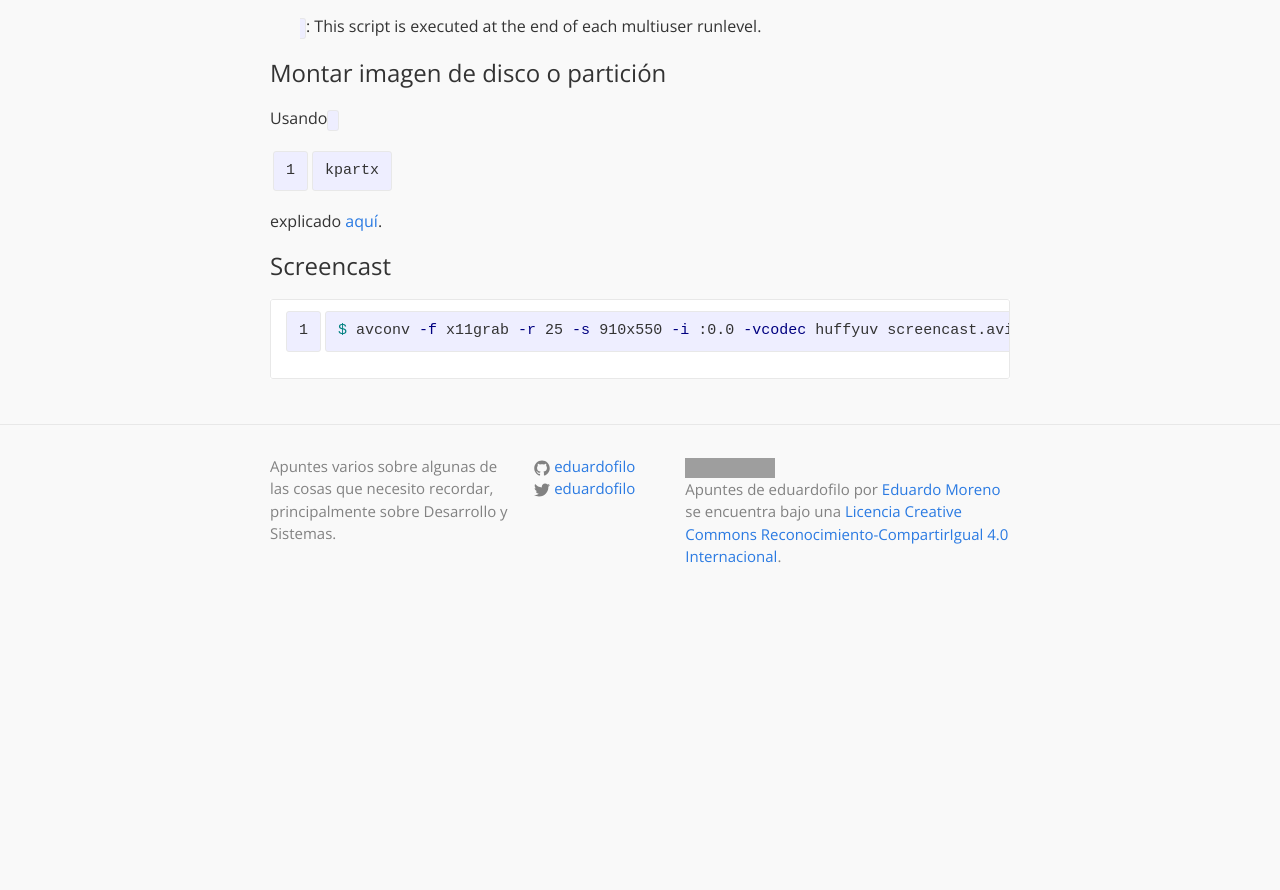
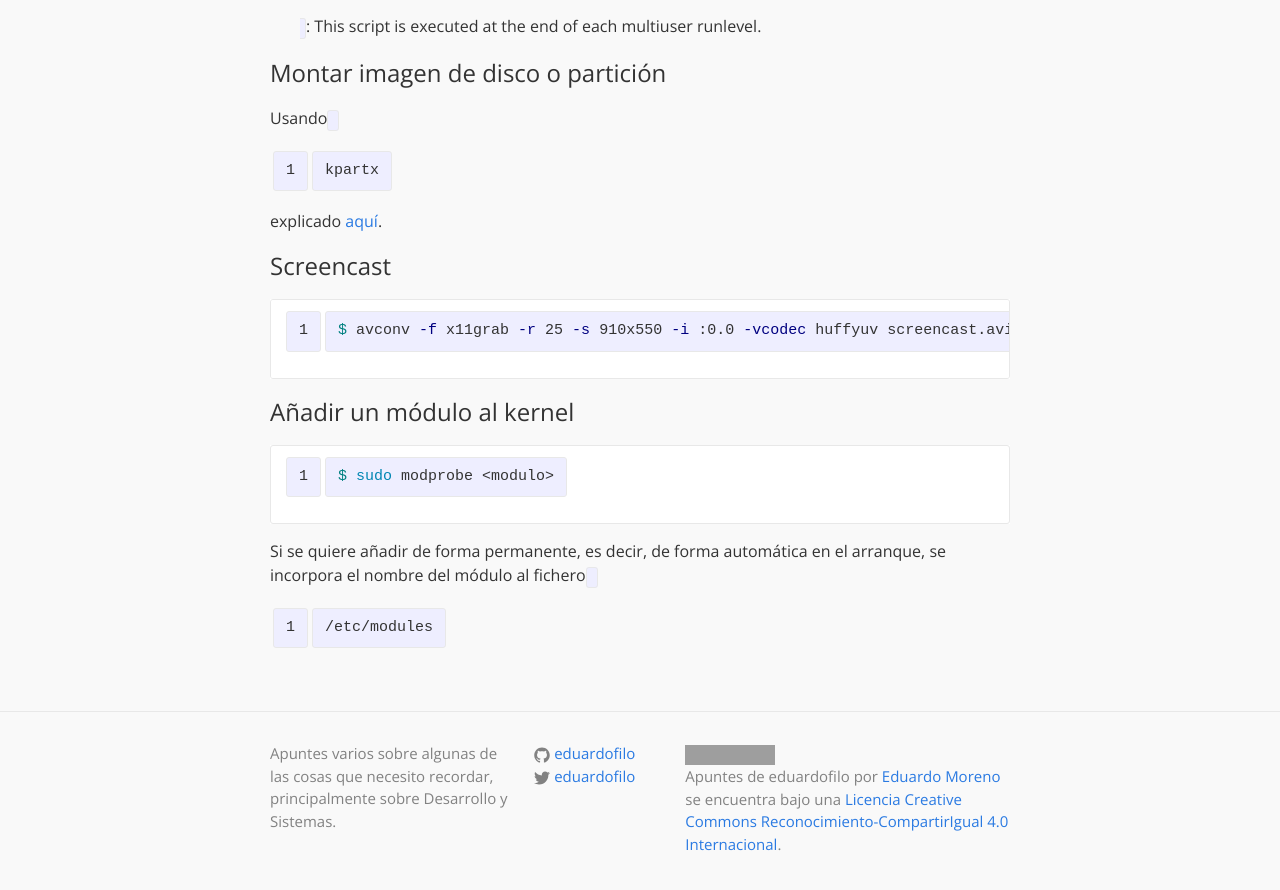
Before and after one commit to eduardofilo/eduardofilo.jekyll, a Jekyll site: the page built from sistemas/ubuntu.md, in a window 1280 px wide and 900 px high, scrolled down 12294 px. Shown: the top 890 px of the window. Built offline with Jekyll 4.4.1, drawn with Linux system fonts in a browser that asks for light colours; Markdown is read by kramdown in place of the engine named in the settings; before the commit the page ends 12907 px from its top, so only the background shows below that; grey boxes are pictures that could not be loaded.

Commit message:
Apuntes UNIX y Ubuntu.

````diff
--- a/sistemas/ubuntu.md
+++ b/sistemas/ubuntu.md
@@ -457,3 +457,11 @@ Usando `kpartx` explicado [aquí](http://www.forensicswiki.org/wiki/Mounting_Dis
 ```bash
 $ avconv -f x11grab -r 25 -s 910x550 -i :0.0 -vcodec huffyuv screencast.avi
 ```
+
+## Añadir un módulo al kernel
+
+```bash
+$ sudo modprobe <modulo>
+```
+
+Si se quiere añadir de forma permanente, es decir, de forma automática en el arranque, se incorpora el nombre del módulo al fichero `/etc/modules`
````
Also changed, not shown: sistemas/unix.md (+1 -0 lines).
